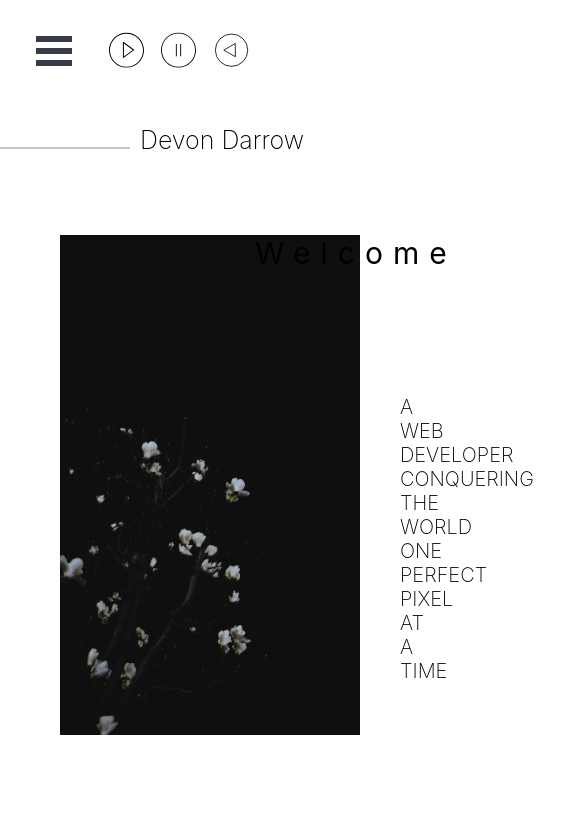
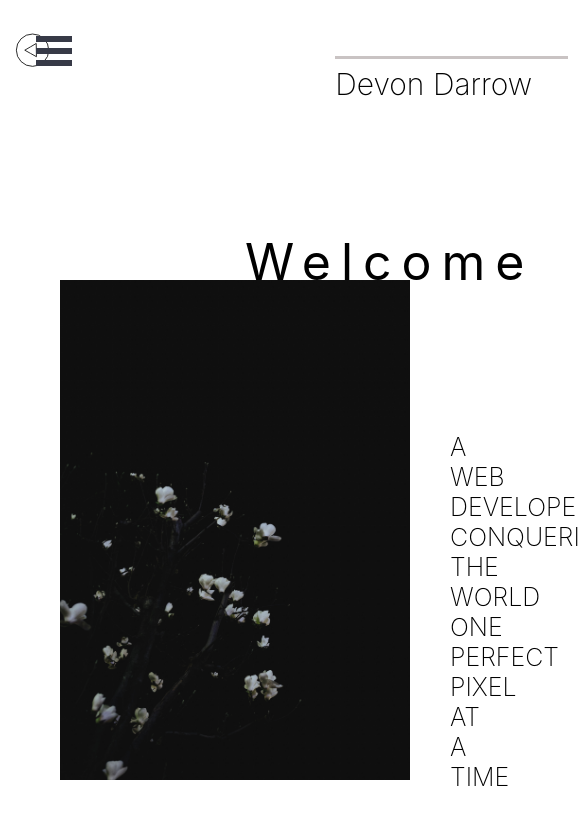
Before and after one commit to DDarrow123/New_Website_2022, a React (Create React App) app: page /#/ in a window 390 px wide. Shown: the top 824 px of the page, 578 px wide, since content can reach past the window. Built offline with nearby package versions, Linux system fonts and the light colour scheme; a web font is replaced by a local one.

Commit message:
started adding media queries to about page

```diff
--- a/src/assets/App.scss
+++ b/src/assets/App.scss
@@ -44,26 +44,44 @@
   justify-content: center;
   font-size: calc(10px + 2vmin);
   color: black;
-  @include desktop {
-    display: block;
-  }
+  // @include desktop {
+  //   // display: block;
+  // }
 }
 
 ////WELCOME PAGE////
 
 .name-title {
-  font-size: 25px;
+  font-size: 30px;
   font-weight: 200;
+  @include desktop {
+    .name-title {
+      font-size: 20px;
+      font-weight: 300;
+      margin-right: 6em;
+    }
+  }
+  @include tablet {
+    .name-title {
+      font-size: 15px;
+      font-weight: 200;
+    }
+  }
   &:hover {
     color: #cc201a;
   }
   .welcome-line-img {
     margin-right: 10px;
     margin-bottom: 0;
-  }
-  @include desktop {
-    .welcome-line-img {
-      width: 130px;
+    @include desktop {
+      .welcome-line-img {
+        margin-right: 5em;
+      }
+    }
+    @include tablet {
+      .welcome-line-img {
+        margin-right: 6em;
+      }
     }
   }
 }
@@ -71,8 +89,14 @@
 .general-btn-container {
   @include button-container;
   @include desktop {
+    @include desktop-animation-button;
     display: block;
-    margin-left: 15em;
+    margin-left: 13em;
+  }
+  @include tablet {
+    @include tablet-animation-button;
+    display: block;
+    margin-left: 14em;
   }
 }
 
@@ -89,8 +113,15 @@
     @include desktop {
       .welcome-image {
         height: 500px;
+        width: 350px;
+        margin: 3em 0 50px 60px;
+      }
+    }
+    @include tablet {
+      .welcome-image {
+        height: 400px;
         width: 300px;
-        margin: 0 0 50px 60px;
+        margin: 4em 0 2em 2em;
       }
     }
   }
@@ -103,9 +134,16 @@
     justify-content: flex-end;
     margin: 0 0 50px 5px;
     @include desktop {
-      font-size: 20px;
-      margin: 8em 0 50px 20em;
+      font-size: 25px;
+      margin: 8em 0 50px 18em;
       position: fixed;
+    }
+    @include tablet {
+      // width: 5px;
+      font-size: 18px;
+      margin: 4em 0 30px 22em;
+      position: fixed;
+      font-weight: 200;
     }
   }
   .welcome-sidebar {
@@ -113,10 +151,15 @@
     font-weight: 200;
     letter-spacing: 15px;
     @include desktop {
-      font-size: 30px;
-      margin-left: 2em;
+      font-size: 50px;
+      margin-left: 1em;
       font-weight: 400;
       letter-spacing: 10px;
+    }
+    @include tablet {
+      font-size: 40px;
+      margin-left: 3em;
+      letter-spacing: 8px;
     }
   }
 }
@@ -201,6 +244,14 @@
 
 .general-btn-container {
   @include button-container;
+  @include desktop {
+    @include desktop-animation-button;
+    margin-left: 13em;
+  }
+  @include tablet {
+    @include tablet-animation-button;
+    margin-left: 14em;
+  }
 }
 
 .about-title {
@@ -211,6 +262,12 @@
   margin: 8px 0 0 20px;
   width: 10%;
   height: 100px;
+  @include desktop {
+    font-size: 65px;
+  }
+  @include tablet {
+    font-size: 45px;
+  }
 }
 
 .about-container {
@@ -221,6 +278,16 @@
     width: 750px;
     height: 600px;
     margin: 2em 0 0 8em;
+    @include desktop {
+      width: 550px;
+      height: 500px;
+      margin: 5em 0 0 0;
+    }
+    @include tablet {
+      width: 450px;
+      height: 400px;
+      margin: 4em 0 0 2em;
+    }
   }
   .about-para {
     font-family: $roboto-font;
@@ -231,6 +298,14 @@
     margin: 12em 3em 4em 2em;
     width: 350px;
     color: #becbc4;
+    @include desktop {
+      font-size: 18px;
+      width: 300px;
+    }
+    @include tablet {
+      font-size: 16px;
+      width: 230px;
+    }
     &:hover {
       color: black;
     }
--- a/src/assets/_mixins.scss
+++ b/src/assets/_mixins.scss
@@ -10,6 +10,14 @@
   input:focus {
     outline: none;
   }
+}
+
+@mixin desktop-animation-button() {
+  width: 25px;
+}
+
+@mixin tablet-animation-button() {
+  width: 15px;
 }
 
 @mixin flex-row() {
@@ -69,10 +77,16 @@
 ////MEDIA QUERIES////
 
 $tablet-width: 768px;
-$desktop-width: 900px;
+$desktop-width: 1024px;
 
 @mixin desktop {
   @media (max-width: #{$desktop-width}) {
     @content;
   }
 }
+
+@mixin tablet {
+  @media (min-width: #{$tablet-width}) and (max-width: #{$desktop-width - 1px}) {
+    @content;
+  }
+}
```
